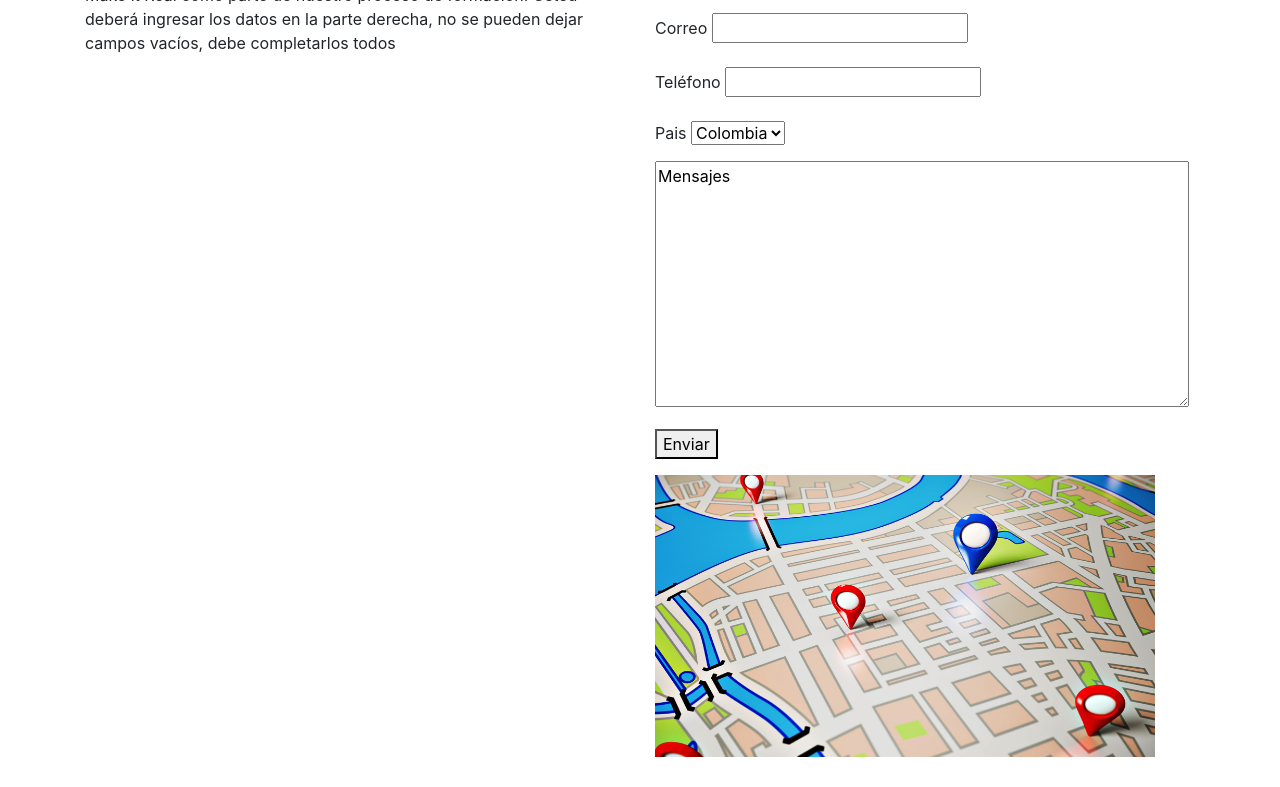
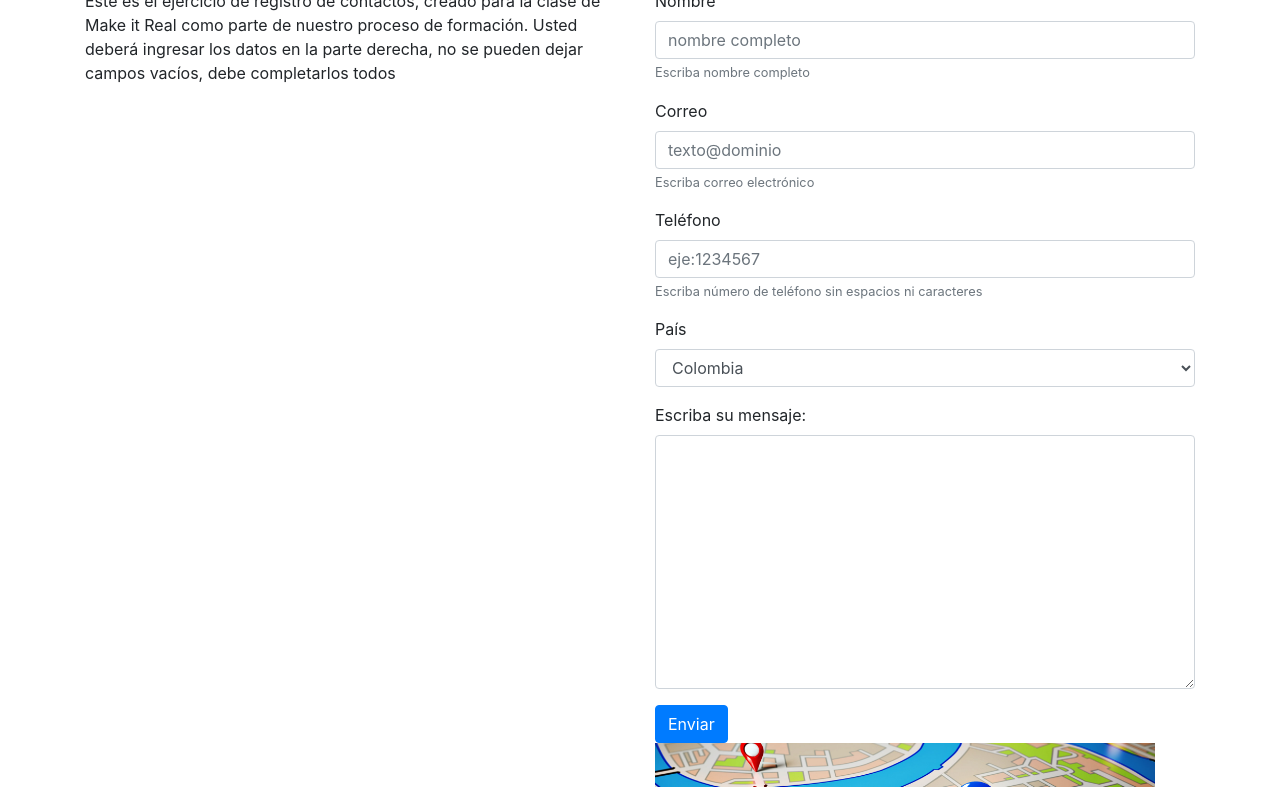
Before and after one commit to rosavergarab/proyecto_formulario, a website: page public/index.html in a window 1280 px wide. Shown: the part 143-930 px from the top of the page. Drawn offline with nearby package versions, Linux system fonts and the light colour scheme.

Commit message:
proyecto formulario de contactos

```diff
--- a/public/index.html
+++ b/public/index.html
@@ -22,23 +22,35 @@
           <div class="col-sm">
             <h2>Registro de Contacto</h2>
             <form onsubmit="return false">
-                <p><label>Nombre <input type="text" id="nombre"/></label></p>
-                <p><label>Correo <input type="email" id="email"/></label></p>
-                <p><label>Teléfono <input type="number" id="telefono"/></label></p>
-                <p>Pais
-                    <select name="Pais" id="pais">
-                        <option value="Colombia" selected>Colombia</option>
-                        <option value="USA">Usa</option>
-                        <option value="Canada">Canada</option>
-                      </select>
-                </p>
-                <p>
-                    <textarea name="textarea" rows="10" cols="50" id="mensaje">Mensajes</textarea>
-                </p>
-                <p><button onclick="cargarContacto()">Enviar</button></p>
-                <p>
-                    <img src="mapa2.jpg" width="500" heigth="400">
-                </p>
+              <div class="form-group">
+                <label>Nombre</label>
+                <input type="text" class="form-control" id="nombre" aria-describedby="nameHelp" placeholder="nombre completo">
+                <small id="nameHelp" class="form-text text-muted">Escriba nombre completo</small>
+              </div>
+              <div class="form-group">
+                <label>Correo</label>
+                <input type="email" class="form-control" id="email" aria-describedby="emailHelp" placeholder="texto@dominio">
+                <small id="emailHelp" class="form-text text-muted">Escriba correo electrónico</small>
+              </div>
+              <div class="form-group">
+                <label>Teléfono</label>
+                <input type="number" class="form-control" id="telefono" aria-describedby="phoneHelp" placeholder="eje:1234567">
+                <small id="phoneHelp" class="form-text text-muted">Escriba número de teléfono sin espacios ni caracteres</small>
+              </div>
+              <div class="form-group">
+                <label for="pais">País</label>
+                <select class="form-control" id="pais">
+                  <option>Colombia</option>
+                  <option>USA</option>
+                  <option>Canada</option>
+                </select>
+              </div>
+              <div class="form-group">
+                <label for="mensaje">Escriba su mensaje: </label>
+                <textarea class="form-control" id="mensaje" rows="10" cols="50"></textarea>
+              </div>
+              <button type="submit" onclick="cargarContacto()" class="btn btn-primary">Enviar</button>
+              <img src="mapa2.jpg" width="500" heigth="400">
             </form>
             <div id="contacto"></div>
           </div>
--- a/public/style.css
+++ b/public/style.css
@@ -0,0 +1,3 @@
+nav{
+    margin-bottom: 30px;
+}
```
